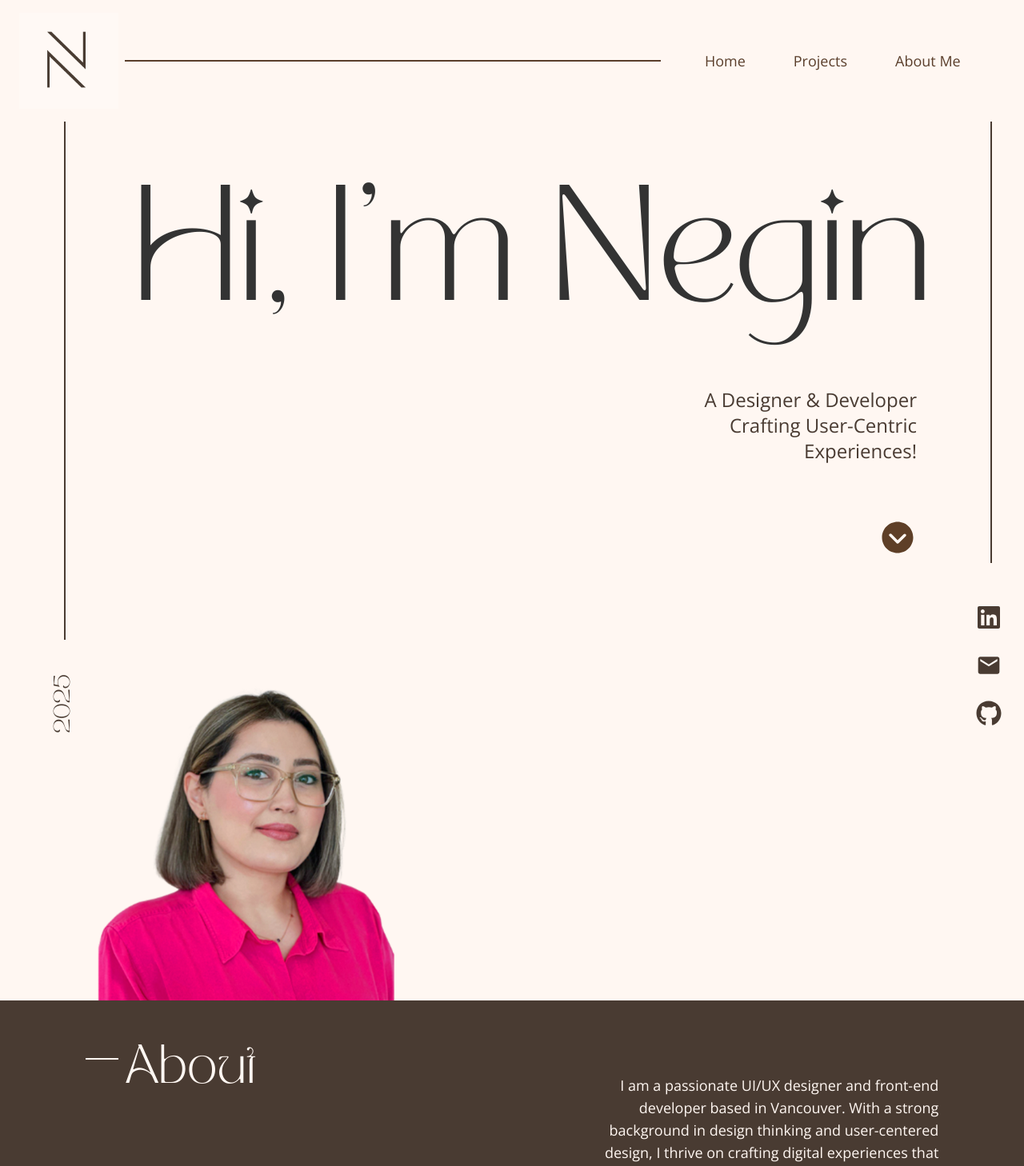
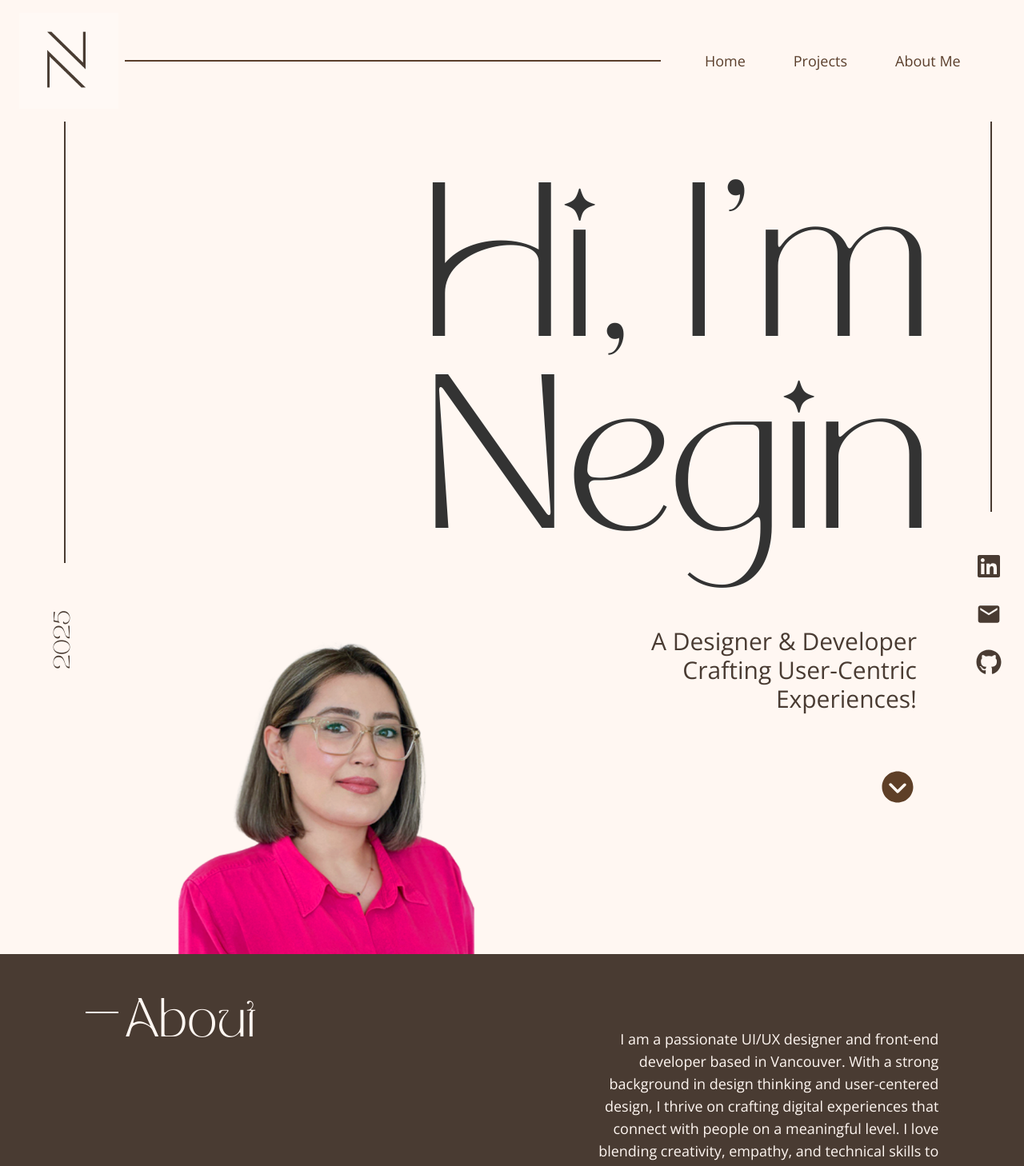
Before and after one commit to Negin-code/portfolio-old-version-1, a React (Vite) app: page / in a window 1280 px wide. Shown: the top 1458 px of the page at 80% size. Built offline with nearby package versions, Linux system fonts and the light colour scheme; a web font is replaced by a local one.

Commit message:
update home

```diff
--- a/src/Pages/Home.jsx
+++ b/src/Pages/Home.jsx
@@ -14,17 +14,17 @@ const Home = () => {
   return (
     <main className="grid grid-cols-4 md:grid-cols-6 lg:grid-cols-12 gap-2 min-h-screen relative w-full pt-20 lg:pt-40 lg:px-0 overflow-hidden">
       {/* Left vertical line */}
-      <div className="absolute left-16 md:left-20 top-0 sm:h-[50rem] h-[38rem] w-[2px] bg-[#493b32]">
-        <span className="absolute -left-6 md:-left-9 top-[42rem] md:top-[55rem] -translate-y-1/2 rotate-[-90deg] text-md md:text-xl text-[#493B32] font-tan">
+      <div className="absolute left-16 md:left-20 top-0 sm:h-[50rem] h-[38rem] md:h-[44rem] w-[2px] bg-[#493b32]">
+        <span className="absolute -left-6 md:-left-9 top-[42rem] sm:top-[55rem] md:top-[50rem] -translate-y-1/2 rotate-[-90deg] text-md md:text-xl text-[#493B32] font-tan">
           2025
         </span>
       </div>
 
 
       {/* Right vertical line */}
-      <div className="absolute right-10 top-0 md:h-[44rem] h-[32rem] w-[2px] bg-[#493b32]">
+      <div className="absolute right-10 top-0 sm:h-[44rem] h-[32rem] md:h-[40rem] w-[2px] bg-[#493b32]">
         {/* Social links */}
-        <div className="absolute -right-3 md:top-[52rem] top-[40rem] -translate-y-1/2 flex flex-col items-center justify-evenly gap-7 z-20 text-[#493b32]">
+        <div className="absolute -right-3 sm:top-[52rem] top-[40rem] md:top-[48rem] -translate-y-1/2 flex flex-col items-center justify-evenly gap-7 z-20 text-[#493b32]">
           <a
             href="https://linkedin.com"
             target="_blank"
@@ -54,7 +54,7 @@ const Home = () => {
       <section className="col-span-full grid grid-cols-4 md:grid-cols-6 lg:grid-cols-12 gap-2">
         {/* Title section - full width */}
         <div className="col-span-4 md:col-span-6 lg:col-span-11 text-right mt-20 mr-15 lg:mr-0">
-          <h1 className="font-tan text-[2.3rem] sm:text-[4.5rem] md:text-[6rem] lg:text-[7rem] xl:text-[9rem] leading-tight">
+          <h1 className="font-tan text-[2.3rem] sm:text-[6rem] md:text-[8rem] xl:text-[12rem] leading-tight">
             Hi, I'm Negin
           </h1>
         </div>
@@ -63,7 +63,7 @@ const Home = () => {
         <div className="col-span-full grid grid-cols-4 md:grid-cols-6 lg:grid-cols-12 gap-5 mt-0 mr-15 lg:mr-0 lg:mt-8">
           {/* Subtitle section */}
           <div className="col-span-4 md:col-span-6 lg:col-span-5 lg:col-start-7 flex flex-col justify-center text-right">
-            <h2 className="text-lg sm:text-xl md:text-2xl text-[#493B32] font-open">
+            <h2 className="text-lg sm:text-xl md:text-2xl text-[#493B32] xl:text-3xl font-open">
               A Designer & Developer <br />
               Crafting User-Centric <br />
               Experiences!
@@ -81,11 +81,11 @@ const Home = () => {
           </div>
           {/* Image and mobile arrow section */}
           <div className="col-span-4 md:col-span-6 lg:col-span-12 lg:col-start-2 flex flex-row items-center justify-center lg:justify-start gap-4">
-            <div className="relative max-w-[300px] mr-10 md:max-w-[300px] lg:max-w-[400px] md:mr-100">
+            <div className="relative max-w-[300px] mr-10 md:max-w-[400px] md:mr-100">
               <img
                 src={profileImage}
                 alt="Negin's Profile Picture"
-                className="w-full h-auto  object-cover mt-30 ml-20 sm:mt-30   ml-4 sm:ml-0"
+                className="w-full h-auto object-cover mt-30 ml-20 sm:mt-30 md:mt-[-250px] xl:ml-[100px]  ml-4 sm:ml-0"
               />
             </div>
             {/* Arrow - visible only on mobile/tablet */}
```
